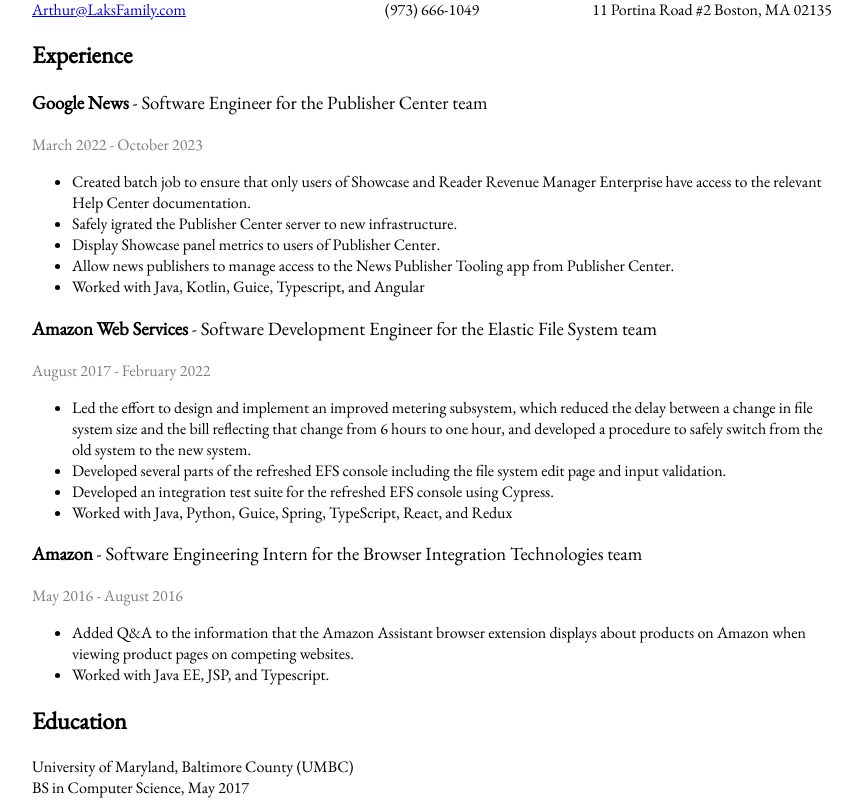
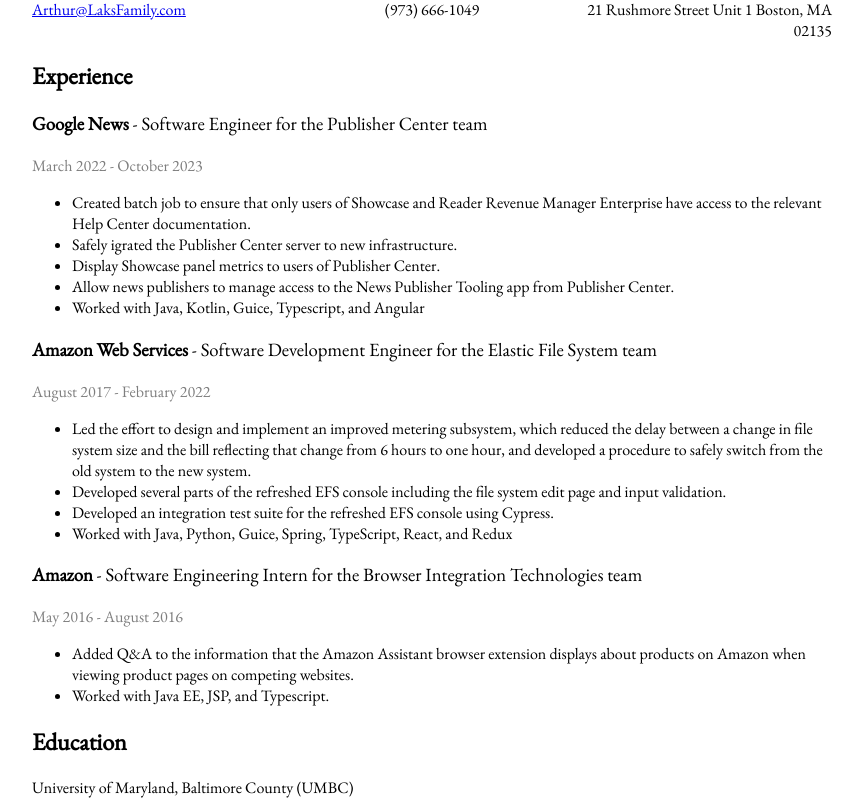
Before and after one commit to ArthurLaks/ArthurLaks, a plain HTML site: page index.html in a window 1280 px wide. Shown: the part 57-857 px from the top of the page, without its empty margins (208-1071 px from the left). Drawn offline with nearby package versions, Linux system fonts and the light colour scheme.

Commit message:
Update address

```diff
--- a/index.html
+++ b/index.html
@@ -12,7 +12,7 @@
 		<div>
 			<p class="align-left" > <a href="Arthur@LaksFamily.com">Arthur@LaksFamily.com</a></p>
 			<p class="align-center" > (973) 666-1049 </p>
-			<p class="align-right" > 11 Portina Road #2 Boston, MA 02135 </p>
+			<p class="align-right" > 21 Rushmore Street Unit 1 Boston, MA 02135 </p>
 		</div>
 		<div style="clear: both;" > </div>
 		<h2> Experience </h2>
```
